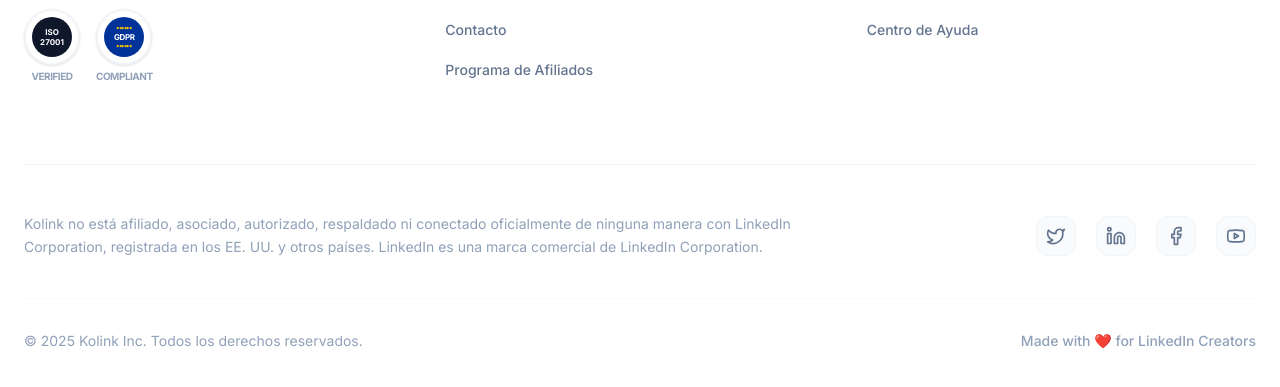
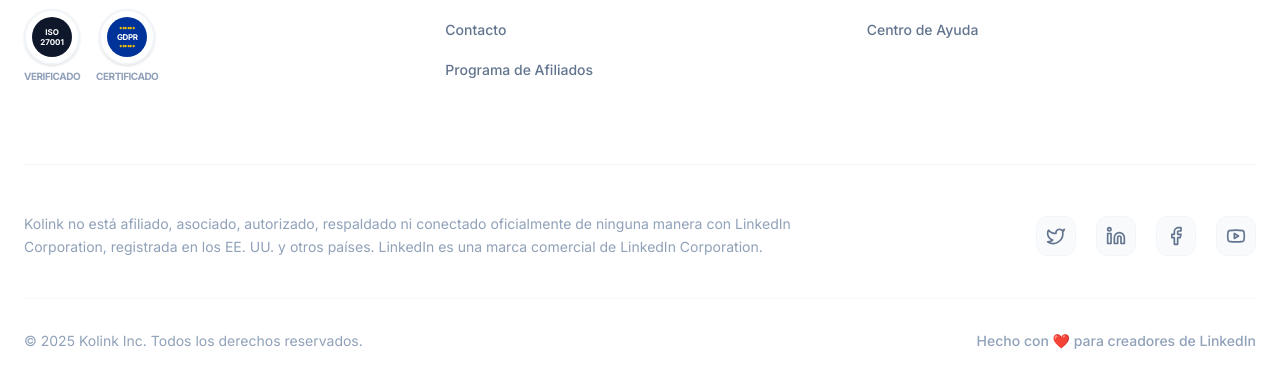
Before and after one commit to Aram9574/KOLINK-VERSION-FINAL, a React (Vite) app: page / in a window 1280 px wide. Shown: the part 9149-9536 px from the top of the page. Built offline with nearby package versions, Linux system fonts and the light colour scheme; no server answers.

Commit message:
feat: complete footer localization for badges and credits

```diff
--- a/components/landing/Footer.tsx
+++ b/components/landing/Footer.tsx
@@ -55,7 +55,7 @@ const Footer: React.FC<FooterProps> = ({ language }) => {
                                     </div>
                                 </div>
                                 <span className="text-[10px] font-bold text-slate-400 uppercase tracking-tighter">
-                                    Verified
+                                    {footer.verifiedLabel}
                                 </span>
                             </div>
                             <div className="flex flex-col items-center gap-1 group">
@@ -83,7 +83,7 @@ const Footer: React.FC<FooterProps> = ({ language }) => {
                                     </div>
                                 </div>
                                 <span className="text-[10px] font-bold text-slate-400 uppercase tracking-tighter">
-                                    Compliant
+                                    {footer.compliantLabel}
                                 </span>
                             </div>
                         </div>
@@ -154,7 +154,7 @@ const Footer: React.FC<FooterProps> = ({ language }) => {
                         <div className="flex flex-col md:flex-row justify-between items-center gap-4 text-slate-400 text-sm border-t border-slate-50 pt-8">
                             <p>{footer.rights}</p>
                             <p className="font-medium">
-                                Made with ❤️ for LinkedIn Creators
+                                {footer.madeWith}
                             </p>
                         </div>
                     </div>
--- a/translations.ts
+++ b/translations.ts
@@ -843,6 +843,9 @@ export const translations = {
       rights: "© 2025 Kolink Inc. All rights reserved.",
       disclaimer:
         "Kolink is not affiliated, associated, authorized, endorsed by, or in any way officially connected with the LinkedIn Corporation, registered in the U.S. and other countries LinkedIn is a trademark of the LinkedIn Corporation.",
+      verifiedLabel: "Verified",
+      compliantLabel: "Compliant",
+      madeWith: "Made with ❤️ for LinkedIn Creators",
       columns: {
         company: {
           title: "Company",
@@ -901,6 +904,9 @@ export const translations = {
       rights: "© 2025 Kolink Inc. Todos los derechos reservados.",
       disclaimer:
         "Kolink no está afiliado, asociado, autorizado, respaldado ni conectado oficialmente de ninguna manera con LinkedIn Corporation, registrada en los EE. UU. y otros países. LinkedIn es una marca comercial de LinkedIn Corporation.",
+      verifiedLabel: "Verificado",
+      compliantLabel: "Certificado",
+      madeWith: "Hecho con ❤️ para creadores de LinkedIn",
       columns: {
         company: {
           title: "Compañía",
```
